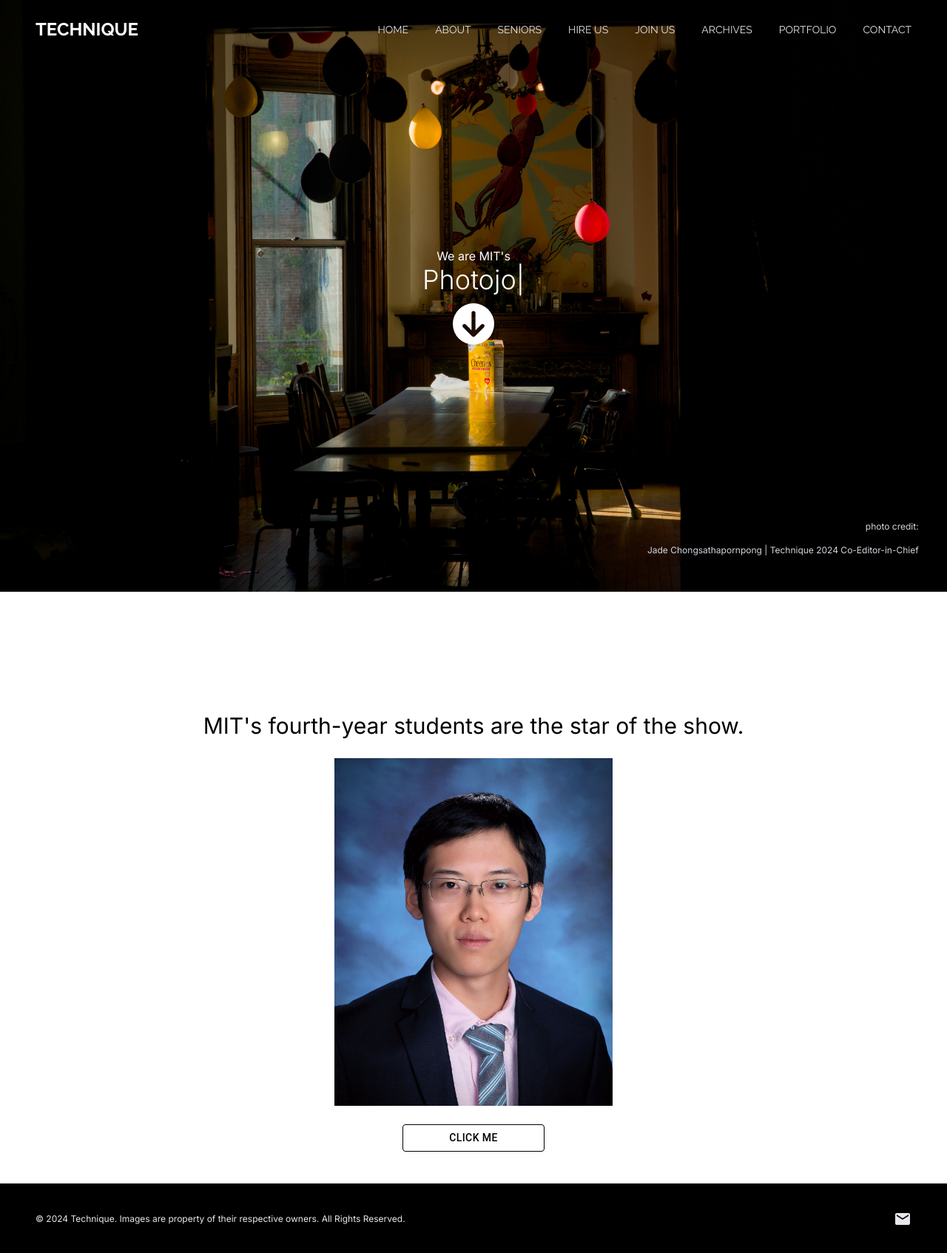
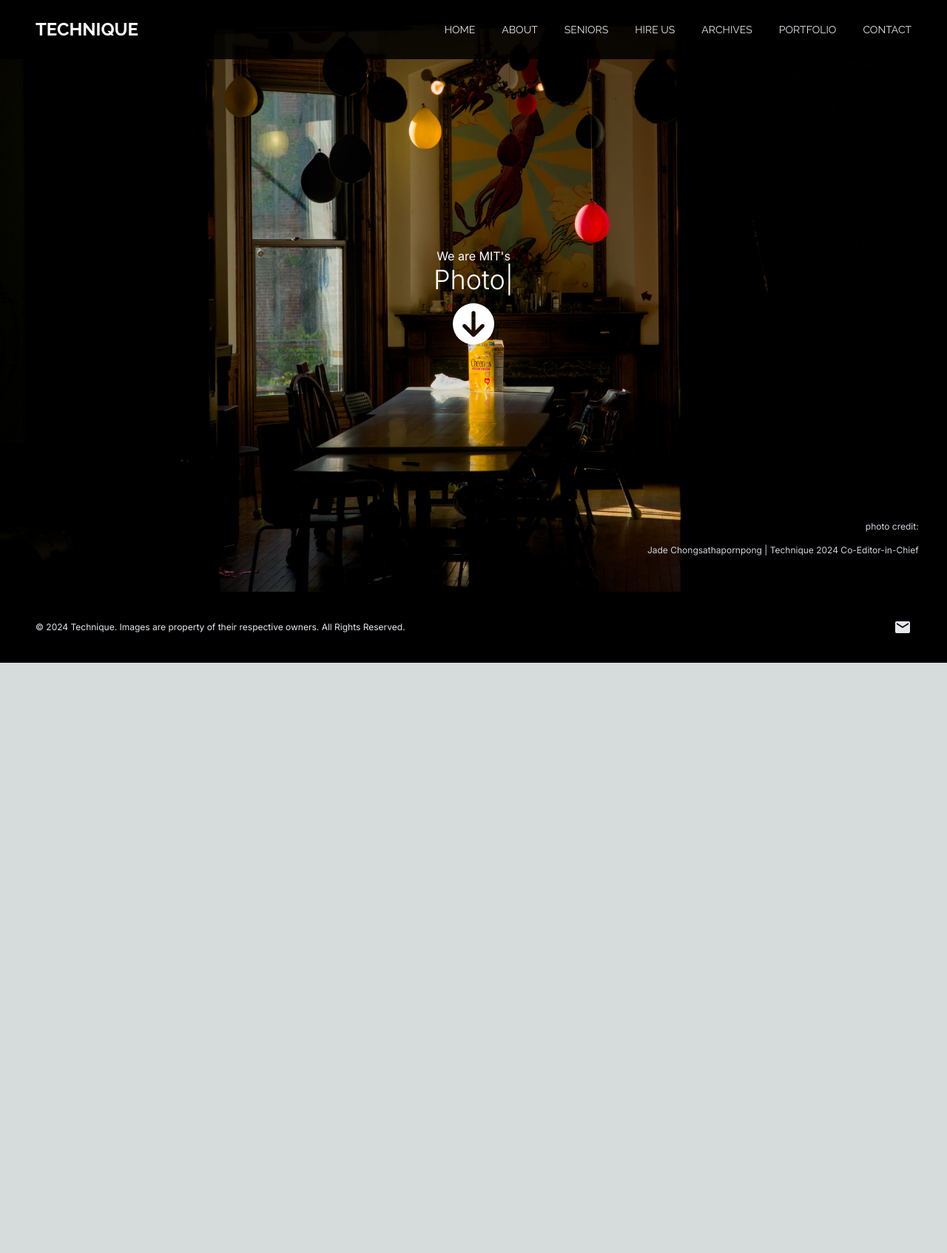
Before and after one commit to MIT-Technique/Technique-Website, a Next.js app: page / in a window 1280 px wide. Shown: the whole page at 74% size. After the commit the page ends 896 px from the top, so only its background shows below. Built offline with nearby package versions, Linux system fonts and the light colour scheme.

Commit message:
removed join us page and second section after landing page
Removed those parts because they were either not containing much info or were relatively redundant and not contributing to the overall design

```diff
--- a/src/app/about/page.jsx
+++ b/src/app/about/page.jsx
@@ -7,12 +7,12 @@ import Navbar from "@/components/Navbar_and_Sidebar/Navbar";
 function page() {
   return (
     <>
-    <Navbar/>
+      <Navbar />
       <div className="min-h-screen  bg-white pt-[15vh] font-light text-gray-700 flex flex-col">
         <main className="w-full px-12 md:px-60 pb-6">
           <div className="flex flex-col justify-center w-full items-center space-y-3 ">
             <p className="text-5xl font-extralight w-full text-center text-black">
-              ABOUT US
+              About Us
             </p>
             <div>
               <div className=" text-center ">
@@ -68,19 +68,36 @@ function page() {
                 our staph are free of infection.
               </p>
               <p>
-                It takes no experience to{" "}
-                <Link href="/join" className=" text-[#156fff]">
-                  join Technique
-                </Link>
-                . Our dedicated staph are committed to helping everyone
-                who&apos;s willing to learn, especially if when it&apos;s about
-                photography or design.
+                It takes no experience to join Technique . Our dedicated staph
+                are committed to helping everyone who&apos;s willing to learn,
+                especially if when it&apos;s about photography or design.
+              </p>
+            </div>
+          </div>
+          <div className="mt-4 space-y-3">
+            <p className="text-3xl font-extralight text-black">Weekly</p>
+            <div className="space-y-2">
+              <p>
+                We hold regular meetings at 3pm on Saturday in the riverside
+                lounge of Walker Memorial. Anyone is welcome to attend. We have
+                photographic equipment for borrowing and often teach various
+                photography and design related seminars at this time.
+              </p>
+              <p>
+                During book season, fall term through early spring term, we hold
+                regular meetings during the week where the various editors of
+                each <i>Technique</i> section come in and do work. This is the
+                best time to get involved with the processof crafting a yearbook
+              </p>
+              <p>
+                We also Enjoy going on photwalks and different photographic
+                excursions from time to time!
               </p>
             </div>
           </div>
         </main>
       </div>
-      <Footer/>
+      <Footer />
     </>
   );
 }
--- a/src/app/join/page.jsx
+++ /dev/null
@@ -1,39 +0,0 @@
-"use client";
-import React from "react";
-import Footer from "@/components/Footer/Footer";
-import Navbar from "@/components/Navbar_and_Sidebar/Navbar";
-
-function page() {
-  return (
-    <>
-      <Navbar/>
-      <div className=" min-h-screen h-screen bg-white pt-[15vh]">
-        <main className="w-full h-full px-12 md:px-60 font-light text-gray-700  ">
-          <div className="space-y-3 w-fit">
-            <p className="text-3xl font-extralight text-black">WEEKLY</p>
-            <div className="space-y-2">
-              <p>
-                We hold regular meetings at 3pm on Saturday in the riverside
-                lounge of Walker Memorial. Anyone is welcome to attend. We have
-                photographic equipment for borrowing and often teach various
-                photography and design related seminars at this time.
-              </p>
-              <p>
-                During book season, fall term through early spring term, we hold
-                regular meetings during the week where the various editors of
-                each <i>Technique</i> section come in and do work. This is the
-                best time to get involved with the processof crafting a yearbook
-              </p>
-              <p>
-                We also Enjoy going on photwalks and different photographic
-                excursions from time to time!
-              </p>
-            </div>
-          </div>
-        </main>
-      </div>
-    </>
-  );
-}
-
-export default page;
--- a/src/app/page.js
+++ b/src/app/page.js
@@ -36,7 +36,6 @@ export default function Home() {
   return (
     <div className="relative h-fit">
       <Navbar />
-
       <div className=" h-[100vh] flex flex-col">
         <section
           className="h-fit  bg-white flex flex-col justify-center items-center"
@@ -91,59 +90,8 @@ export default function Home() {
               </div>
             </div>
           </div>
-          <div
-            className="flex flex-col items-center justify-center min-h-screen h-screen w-full bg-white relative space-y-[2%] pt-[15vh]"
-            id="section2"
-          >
-            {/* <div className="h-full w-[15%] absolute left-0 bg-black top-0 hidden lg:block">
-
-            </div> */}
-            <div className="text-black text-3xl">
-              MIT&apos;s fourth-year students are the star of the show.
-            </div>
-
-            <div className="relative rounded-[0.3rem] h-[57.6%] w-[86.4%] md:h-[69.12%] md:w-[75%] overflow-hidden">
-              <Image
-                src="/images/Senior_Pictures/232198679.JPG"
-                alt="senior picture"
-                layout="fill"
-                style={{
-                  borderRadius: "0.3rem",
-                  objectFit: "contain",
-                }}
-              />
-            </div>
-            <div className="flex flex-col space-y-[1%] items-center text-center">
-              <Button
-                variant="outlined"
-                sx={{
-                  width: "15vw",
-                  borderColor: "black",
-                  color: "black",
-                  "&:hover": {
-                    borderColor: "black",
-                    backgroundColor: "rgba(0, 0, 0, 0.04)",
-                  },
-                }}
-                color="primary"
-              >
-                {" "}
-                Click Me
-              </Button>
-            </div>
-            {/* <div className="h-[100%]] w-[15%] absolute right-0 bg-black top-[-5%] hidden lg:block">
-          </div> */}
-          </div>
-          {/* <div className="bg-black w-full h-[20vh] text-white relative z-50">
-            asdf
-          </div> */}
           <Footer />
         </section>
-        {/* <section className="flex flex-col items-center justify-center min-h-screen h-screen w-screen bg-blue-400">
-          <div className="text-white">
-            MIT&apos;s fourth-year students are the star of the show.
-          </div>
-        </section> */}
       </div>
     </div>
   );
--- a/src/components/Navbar_and_Sidebar/Navbar.css
+++ b/src/components/Navbar_and_Sidebar/Navbar.css
@@ -0,0 +1,25 @@
+@keyframes fadeOut {
+  from {
+    background-color: rgba(0, 0, 0, 0.85);
+  }
+  to {
+    background-color: rgba(0, 0, 0, 0);
+  }
+}
+
+.fade-out {
+  animation: fadeOut 0.3s forwards ease-in;
+}
+
+@keyframes fadeIn {
+  from {
+    background-color: rgba(0, 0, 0, 0);
+  }
+  to {
+    background-color: rgba(0, 0, 0, 0.85);
+  }
+}
+
+.fade-in {
+  animation: fadeIn 0.3s forwards ease-in;
+}
--- a/src/components/Navbar_and_Sidebar/Navbar.jsx
+++ b/src/components/Navbar_and_Sidebar/Navbar.jsx
@@ -3,14 +3,16 @@ import React, { useState, useEffect } from "react";
 import Sidebar from "./Sidebar.jsx";
 import Link from "next/link";
 import { usePathname } from "next/navigation";
-
+import Navbarcss from "./Navbar.css";
 
 function Navbar() {
   const pathname = usePathname();
+  const [firstLoad, setFirstLoad] = useState(true);
 
   useEffect(() => {
     function handleScroll() {
       if (window.scrollY > 0 || pathname !== "/") {
+        setFirstLoad(false);
         setIsScrolled(true);
       } else {
         setIsScrolled(false);
@@ -30,9 +32,15 @@ function Navbar() {
 
   return (
     <div className="flex flex-colrelative z-50">
-      <span
-        className={`hidden lg:flex bg-black font-sans h-[10vh] items-center px-12 lg:px-30 justify-between text-gray-200 fixed top-0 w-full z-50 transition-all ${
-          isScrolled ? "bg-opacity-85" : "bg-opacity-0"
+      <nav
+        className={`hidden lg:flex bg-black font-sans h-[10vh] items-center px-12 lg:px-30 justify-between text-gray-200 fixed top-0 w-full z-50  ${
+          pathname == "/"
+            ? `${
+                isScrolled
+                  ? `${firstLoad ? "bg-opacity-85" : "fade-in"} `
+                  : `${firstLoad ? "bg-opacity-0" : "fade-out"}`
+              }`
+            : ""
         }`}
       >
         <Link className="text-xl lg:text-2xl font-bold text-white" href="/">
@@ -51,9 +59,7 @@ function Navbar() {
           <Link className="hover:text-white" href="/hire">
             HIRE US
           </Link>
-          <Link className="hover:text-white" href="/join">
-            JOIN US
-          </Link>
+
           <Link className="hover:text-white" href="/archives">
             ARCHIVES
           </Link>
@@ -64,7 +70,7 @@ function Navbar() {
             CONTACT
           </Link>
         </div>
-      </span>
+      </nav>
       <Sidebar isScrolled={isScrolled} />
     </div>
   );
--- a/src/components/Navbar_and_Sidebar/Sidebar.jsx
+++ b/src/components/Navbar_and_Sidebar/Sidebar.jsx
@@ -19,7 +19,7 @@ import CallIcon from "@mui/icons-material/Call";
 import PersonIcon from "@mui/icons-material/Person";
 import { VscThreeBars } from "react-icons/vsc";
 
-function Sidebar({ isScrolled}) {
+function Sidebar({ isScrolled }) {
   const [close, setClose] = useState(false);
   const [isOpen, setIsOpen] = useState(false);
 
@@ -155,24 +155,7 @@ function Sidebar({ isScrolled}) {
                 </ListItemButton>
               </Link>
             </ListItem>
-            <ListItem>
-              <Link href="/join" onClick={() => setIsOpen(false)}>
-                <ListItemButton>
-                  <ListItemIcon color="white">
-                    <PersonIcon
-                      color="white"
-                      sx={{ color: "white", fontSize: "1.3rem" }}
-                    />
-                  </ListItemIcon>
-                  <ListItemText
-                    primary={"JOIN US"}
-                    primaryTypographyProps={{
-                      style: { fontSize: "0.8rem" },
-                    }}
-                  />
-                </ListItemButton>
-              </Link>
-            </ListItem>
+
             <ListItem>
               <Link href="/archives" onClick={() => setIsOpen(false)}>
                 <ListItemButton>
```
Also changed, not shown: src/app/seniors/page.jsx (+61 -17 lines).
